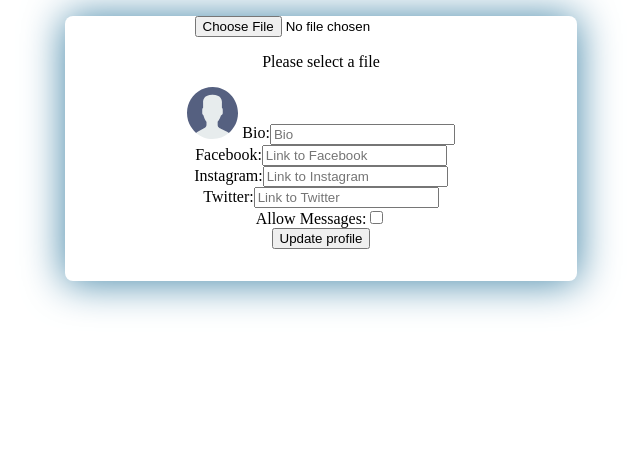
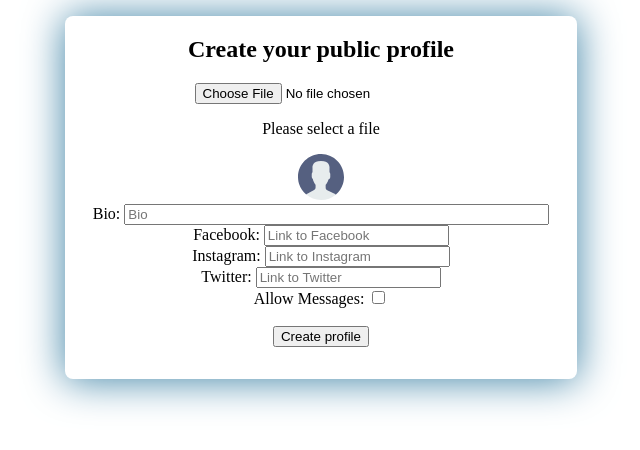
Before and after one commit to willwile4/masterpeace, a Django app: template mp_app/templates/mp_app/create_profile.html in a window 1280 px wide. Shown: the part 70-520 px from the top of the page, without its empty margins (319-959 px from the left). Run offline with Django 3.2, Linux system fonts and the light colour scheme; the template is opened without the code that fills it, so the values that code supplies are empty; some libraries are stand-ins or nearby versions.

Commit message:
minor bug fixes, creating and editing profile js

```diff
--- a/masterpeace/static/js/createProfile.js
+++ b/masterpeace/static/js/createProfile.js
@@ -27,7 +27,8 @@ function createProfile(e) {
         data: $form,
         success: function(result) {
             console.log('success')
-    }
+            window.location.replace('/profile/' + $('[name="user_id"]').val() + '/')
+      }
     }
     $.ajax(settings);
 };
--- a/mp_app/templates/mp_app/create_profile.html
+++ b/mp_app/templates/mp_app/create_profile.html
@@ -10,17 +10,18 @@
 
 <div class='registration'>
     <form name='createProfile' id='createProfile' method='post'>
+      <h2>Create your public profile</h2>
         {% csrf_token %}
         <input id='user_id' type='text' name='user_id' value='{{user.id}}' style='display:none'>
         <input type='file' id='form-image' name="file"/>
         <p id='status'>Please select a file</p>
-        <img id='form-image-preview' src="{% static 'base_images/user.svg' %}" width=10% height=auto/>
-        Bio:<input type='text' name="bio" placeholder="Bio"><br>
-        Facebook:<input type='url' name="fb_link" placeholder="Link to Facebook"><br>
-        Instagram:<input type='url' name="insta_link" placeholder="Link to Instagram"><br>
-        Twitter:<input type='url' name="twitter_link" placeholder="Link to Twitter"><br>
-        Allow Messages:<input type='checkbox' name='allow_messages' placeholder="Allow Messages"><br>
-        <input type='submit' id="create_profile" value='Update profile'>
+        <img id='form-image-preview' src="{% static 'base_images/user.svg' %}" width=10% height=auto/></br>
+        Bio: <input size='50' type='text' name="bio" placeholder="Bio"></br>
+        Facebook: <input type='url' name="fb_link" placeholder="Link to Facebook"></br>
+        Instagram: <input type='url' name="insta_link" placeholder="Link to Instagram"></br>
+        Twitter: <input type='url' name="twitter_link" placeholder="Link to Twitter"></br>
+        Allow Messages: <input type='checkbox' name='allow_messages' placeholder="Allow Messages"></br></br>
+        <input type='submit' id="create_profile" value='Create profile'>
     </form>
 </div>
 
--- a/mp_app/templates/mp_app/profile.html
+++ b/mp_app/templates/mp_app/profile.html
@@ -16,10 +16,10 @@
 
 <div class='profile'>
   <div class='profile_pic'>
-    {% if profile.pic %}
+    {% if not profile.pic %}
+      <img id='profile_pic' width="80" height="80" src='{% static "base_images/icon.png" %}'/>
+    {% else %}
       <img id='profile_pic' width="80" height="80" src='{{profile.pic}}'/>
-    {% else %}
-      <img id='profile_pic' width="80" height="80" src='{% static "base_images/icon.png" %}'/>
     {% endif %}
   </div>
 
```
